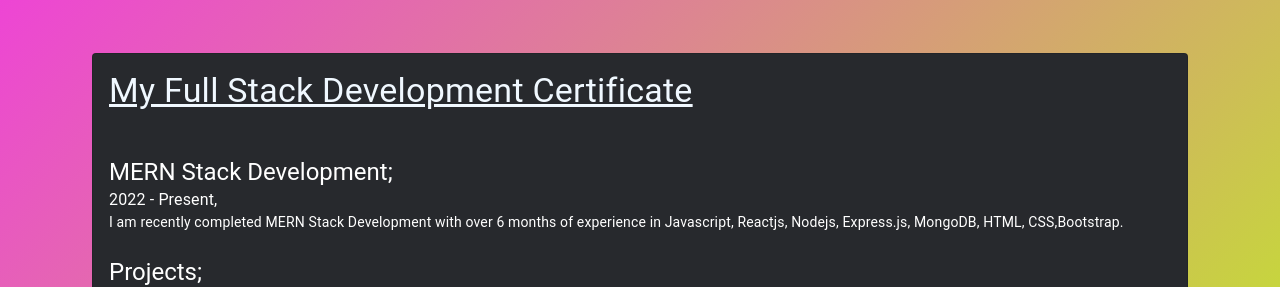
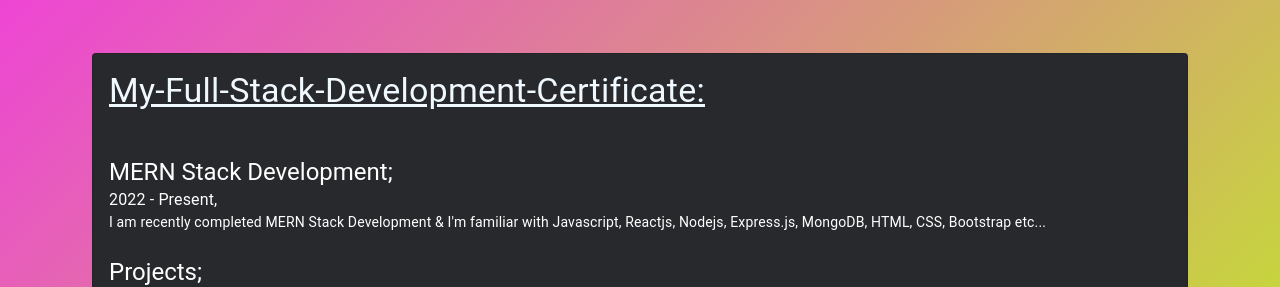
Before and after one commit to Kharthie/Portfolio, a React (Create React App) app: page / in a window 1280 px wide. Shown: the part 10473-10760 px from the top of the page. Built offline with nearby package versions, Linux system fonts and the light colour scheme.

Commit message:
update 16

```diff
--- a/src/components/ExperienceComponent.js
+++ b/src/components/ExperienceComponent.js
@@ -34,7 +34,7 @@ class Experience extends Component {
                   title={
                     <Typography variant="h4" gutterBottom>
                       {experience.company}
-                      <a href="https://www.guvi.in/verify-certificate?id=4566O31R815k364CgQ" target="_blank">My Full Stack Development Certificate</a>
+                      <a href="https://www.guvi.in/verify-certificate?id=4566O31R815k364CgQ" target="_blank">My-Full-Stack-Development-Certificate:</a>
                     </Typography>
                   }
                 />
--- a/src/shared/details.js
+++ b/src/shared/details.js
@@ -170,7 +170,7 @@ export const DETAILS = {
           id: 1,
           position: "MERN Stack Development;",
           description:
-            "I am recently completed MERN Stack Development with over 6 months of experience in Javascript, Reactjs, Nodejs, Express.js, MongoDB, HTML, CSS,Bootstrap.",
+            "I am recently completed MERN Stack Development & I'm familiar with Javascript, Reactjs, Nodejs, Express.js, MongoDB, HTML, CSS, Bootstrap etc...",
           timeline: "2022 - Present,",
         },
         {
```
